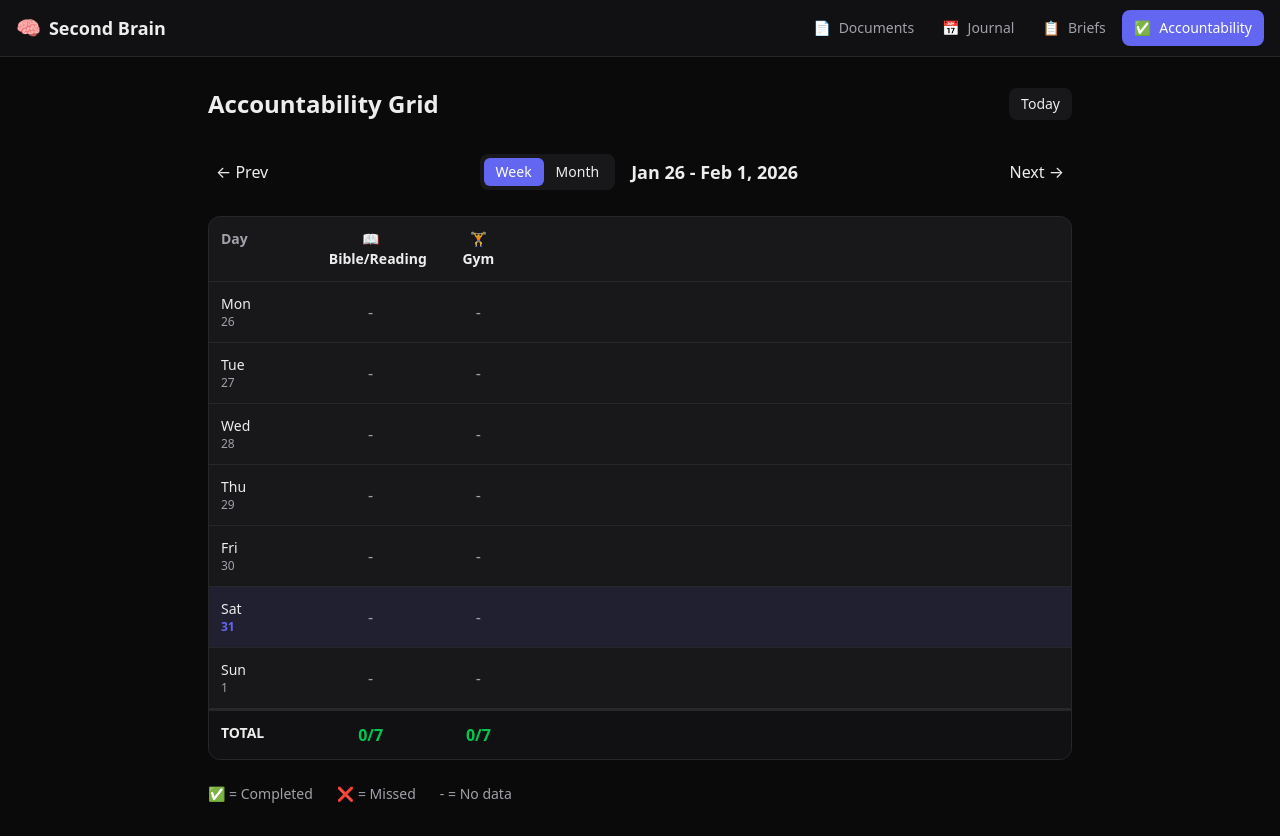
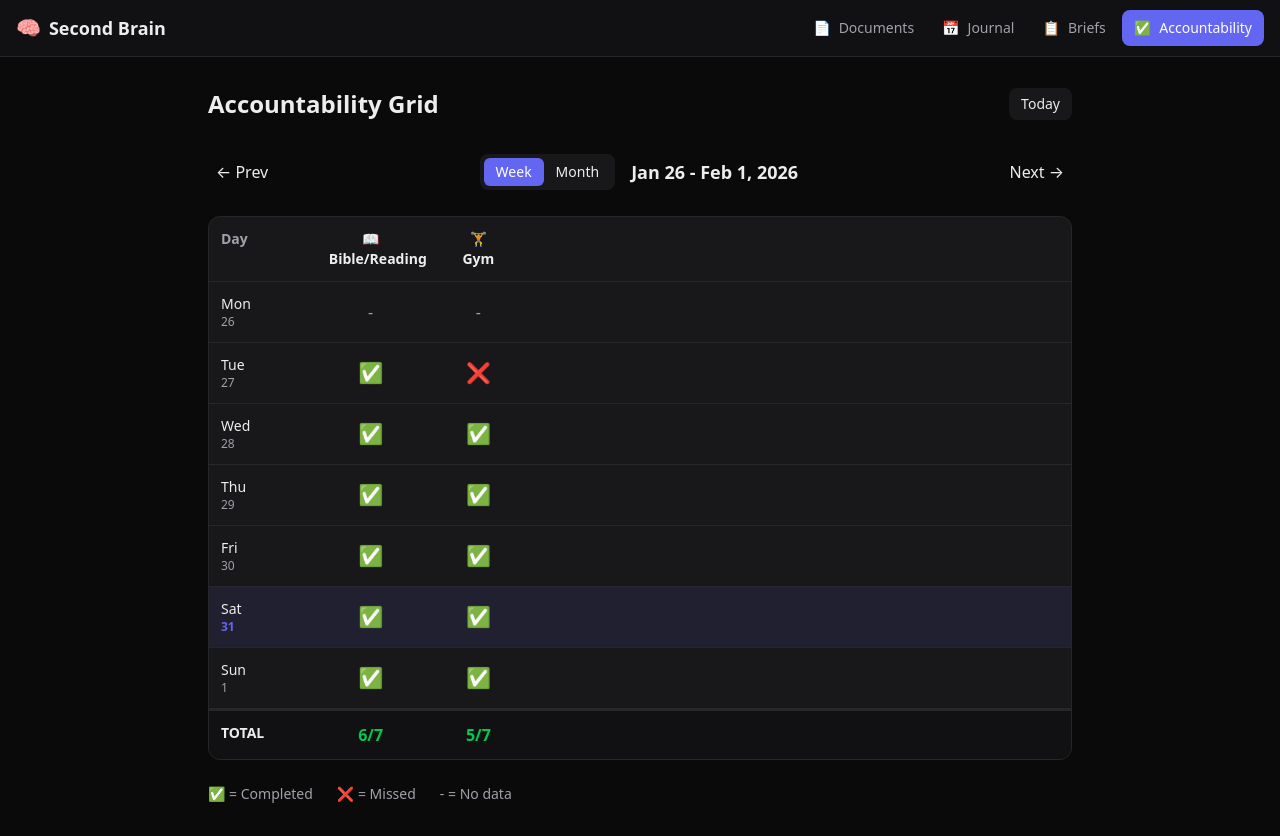
Before and after one commit to extensionteamhq/moltbot-second-brain, a Next.js app: page /accountability in a window 1280 px wide. Built offline with nearby package versions, Linux system fonts and the light colour scheme.

Commit message:
Fix: prioritize simple bible/gym field parsing

```diff
--- a/src/app/accountability/page.tsx
+++ b/src/app/accountability/page.tsx
@@ -70,6 +70,14 @@ export default function AccountabilityPage() {
   const parseResponse = (entry: AccountabilityEntry) => {
     let bible: boolean | null = null;
     let gym: boolean | null = null;
+
+    // Format: {bible: true/false, gym: true/false} - SIMPLE FORMAT
+    if ((entry as any).bible !== undefined && typeof (entry as any).bible === 'boolean') {
+      bible = (entry as any).bible;
+    }
+    if ((entry as any).gym !== undefined && typeof (entry as any).gym === 'boolean') {
+      gym = (entry as any).gym;
+    }
 
     // Format: {checkin: {workout: {...}, morning_reading: {...}}}
     if (entry.checkin?.morning_reading?.response) {
```
